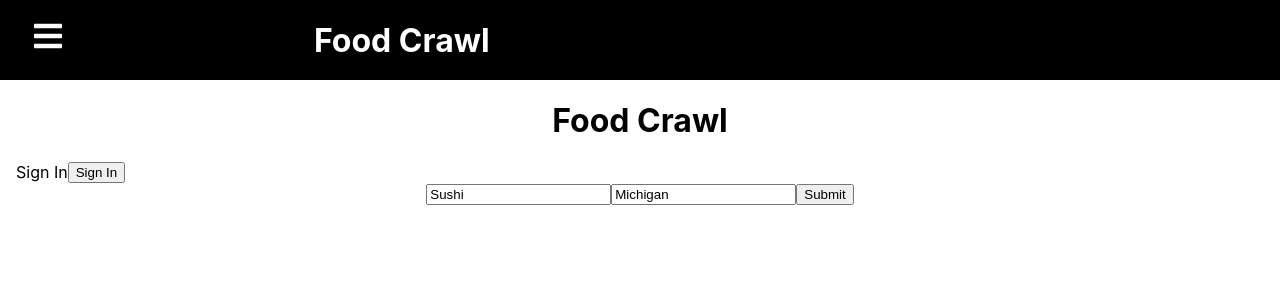
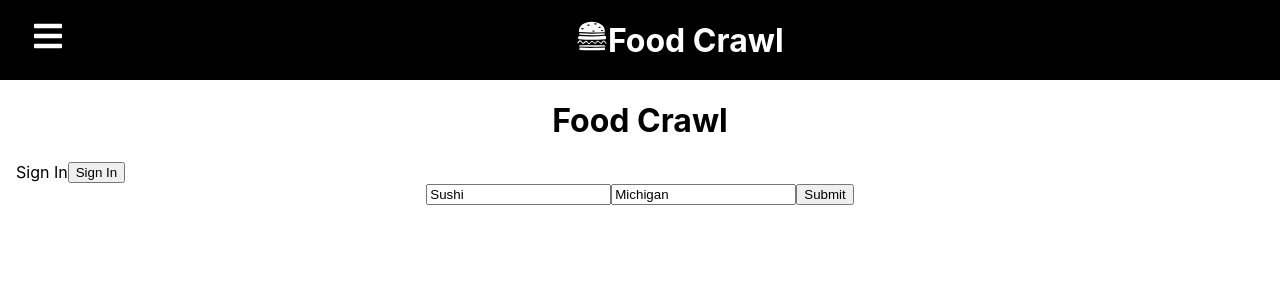
Before and after one commit to christianz22/Food-Crawl, a React (Create React App) app: page / in a window 1280 px wide. Shown: the top 300 px of the page. Built offline with nearby package versions, Linux system fonts and the light colour scheme.

Commit message:
icon update

```diff
--- a/src/components/Sidebar/NavBar.css
+++ b/src/components/Sidebar/NavBar.css
@@ -10,7 +10,8 @@
     color: white;
     align-items: center;
     position: relative;
-    left: 250px;
+    left: 40%;
+    text-align: center;
 }
 
 .menu-bars {
--- a/src/components/Sidebar/NavBar.tsx
+++ b/src/components/Sidebar/NavBar.tsx
@@ -1,6 +1,7 @@
 import React, { useState } from 'react';
 import * as FaIcons from "react-icons/fa";
 import * as AiIcons from "react-icons/ai";
+import { GiHamburger } from "react-icons/gi";
 import { Link } from "react-router-dom";
 import { SidebarData } from "./Sidebar";
 import { IconContext } from 'react-icons';
@@ -17,7 +18,7 @@ function Navbar() {
                 <Link to='#' className='menu-bars'>
                     <FaIcons.FaBars onClick={showSidebar}/>
                 </Link>
-                <h1>Food Crawl</h1>
+                <h1><GiHamburger/>Food Crawl</h1>
             </div>
             <nav className={sidebar ? 'nav-menu active' : 'nav-menu'}>
                 <ul className='nav-menu-items' onClick={showSidebar}>
```
